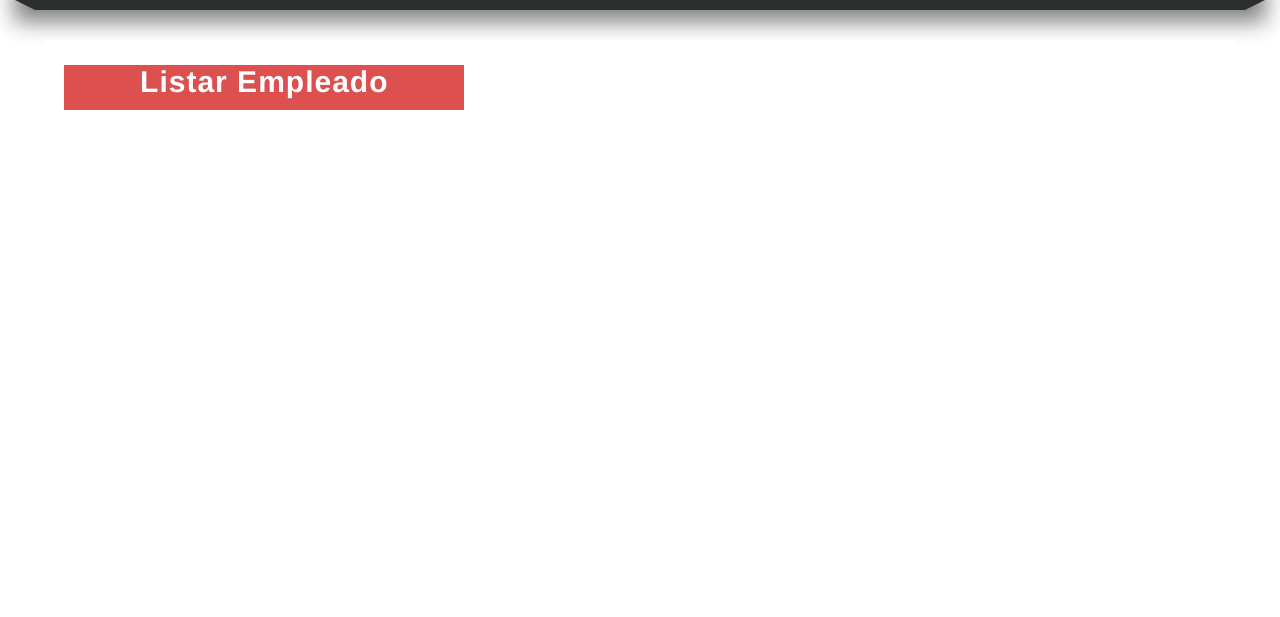
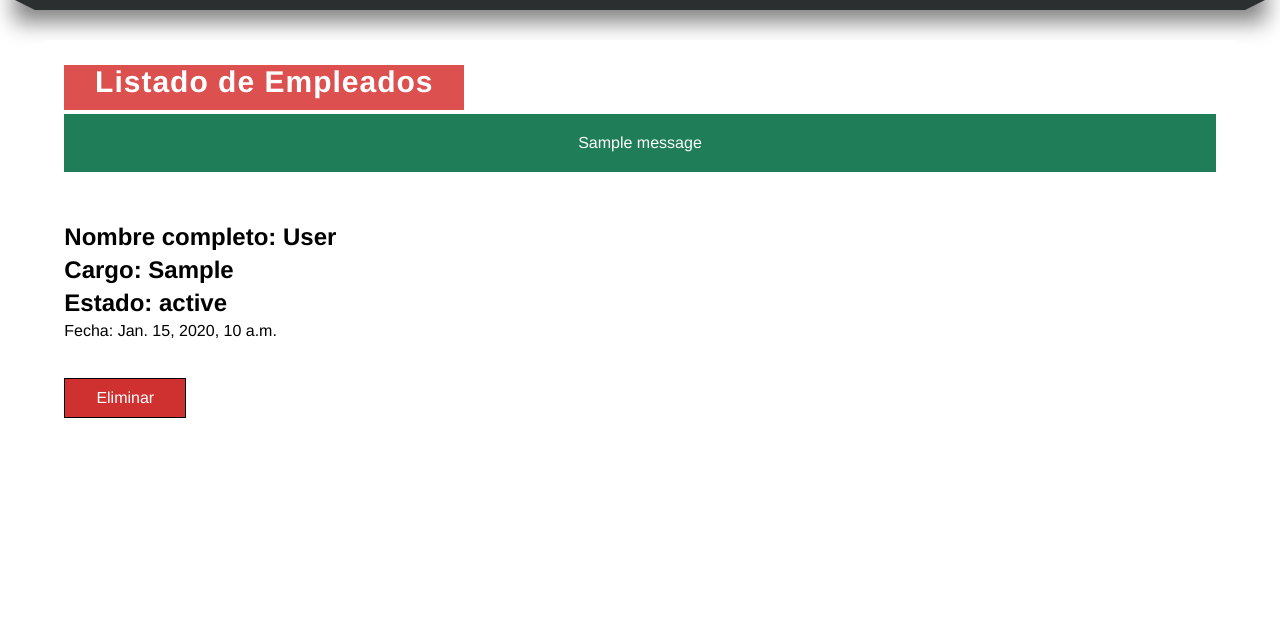
Before and after one commit to SergioByte/examen-susti, a Django app: page /listar_empleado in a window 1280 px wide. Shown: the part 182-799 px from the top of the page. Run offline with Django 3.2, Linux system fonts and the light colour scheme; tables that the repository leaves empty hold one stand-in row (values such as "Sample post"); one stand-in notice (Sample message) is shown.

Commit message:
CRUD EMPLEADO LISTO

```diff
--- a/EXASUSTITUTORIO/urls.py
+++ b/EXASUSTITUTORIO/urls.py
@@ -24,8 +24,9 @@ urlpatterns = [
     path('inicio/',views.index, name = "inicio"),
 
     path('listar_empleado', views.listar_empleado, name="listar_empleado"),
+    path('eliminar_empleado/<int:id>',views.eliminar_empleado, name="eliminar_empleado"),
+    path('save-empleado/',views.save_empleado, name="save_empleado"),
     path('create-full-empleado/',views.create_full_empleado, name="create_full_empleado"),
-
 
     path('listar_region', views.listar_region, name="listar_region"),
     path('eliminar_region/<int:id>',views.eliminar_region, name="eliminar_region"),
--- a/miapp/models.py
+++ b/miapp/models.py
@@ -14,3 +14,13 @@ class Region(models.Model):
     class Meta:
         verbose_name = "Region"
         verbose_name_plural = "Regiones"
+class Employee(models.Model):
+    fullname = models.CharField(max_length=50, verbose_name="Nombre Completo")
+    job = models.CharField(max_length=30, verbose_name="Trabajo")
+    image = models.ImageField(default='null', verbose_name="Identificacion", upload_to="empleados")
+    estado = models.CharField(max_length= 1, verbose_name="Estado")
+    creado = models.DateTimeField(auto_now_add=True, verbose_name="Creado")
+    actualizado = models.DateTimeField(auto_now=True, verbose_name="Editado")
+    class Meta:
+        verbose_name = "Empleado"
+        verbose_name_plural = "Empleados"
--- a/miapp/templates/listar_empleado.html
+++ b/miapp/templates/listar_empleado.html
@@ -1,11 +1,54 @@
 {% extends 'layout.html' %}
 
+{% block title %}
+    {{titulo}}
+{% endblock title %}
 
-{% block title %}
-    Listar carrera
-{% endblock %}
 {% block content %}
-    <H1 class="title">
-        Listar Empleado
-    </H1>
-{% endblock %}
+    <h1 class="title"> {{titulo}} </h1>
+    {% if messages %}
+        {% for message in messages %}
+            <div class="message">
+                {{message}}
+            </div>
+        {% endfor %}
+    {% endif %}
+
+
+    {% for employee in employees %}
+        <div class="empleado-item">
+            {% if empleado.imagen != 'null' %}
+                <div class="image">
+                    <br>
+                    <img src="{{empleado.imagen.url}}" />
+                </div>
+            {% endif %}
+            <div >
+                <br>
+
+                <h2>
+                    Nombre completo: {{employee.fullname}}
+                </h2>
+                <h2>
+                    Cargo: {{employee.job}}
+                </h2>
+                <h2>
+                    Estado: {{employee.estado}}
+                </h2>
+                <span class="date">
+                    Fecha: {{employee.creado}}
+                </span>
+                <p>
+
+                    <br>
+                    <a href="{% url 'eliminar_empleado' id=employee.id %}" class="btn btn-delete">
+                        Eliminar
+                    </a>
+                </p>
+            </div>
+            <div class="clearfix">
+            </div>
+        </div>
+    {% endfor %}
+
+{% endblock content %}
--- a/miapp/views.py
+++ b/miapp/views.py
@@ -3,6 +3,8 @@ from django.db.models import Q
 from django.contrib import messages
 from miapp.forms import FormRegion
 from miapp.models import Region
+from miapp.forms import FormEmpleado
+from miapp.models import Employee
 
 # Create your views here.
 layout = """
@@ -23,16 +25,67 @@ def index(request):
     })
 
 def listar_empleado(request):
-
+    employees = Employee.objects.all()
+    """
+    employees = Employee.objects.filter(
+        Q(nombre__contains="Py") |
+        Q(nombre__contains="Hab")
+    )
+    """
     return render(request, 'listar_empleado.html',{
-
+        'employees': employees,
+        'titulo': 'Listado de Empleados'
     })
 
+def eliminar_empleado(request, id):
+    employee = Employee.objects.get(pk=id)
+    employee.delete()
+    return redirect('listar_empleado')
+
+def save_empleado(request):
+    if request.method == 'POST':
+        fullname = request.POST['fullname']
+        if len(fullname)<=2:
+            return HttpResponse("<h2>El tamaño del nombre es pequeño, intente nuevamente</h2>")
+        job = request.POST['job']
+        estado = request.POST['estado']
+
+        employee = Employee(
+            fullname = fullname,
+            job= job,
+            estado = estado
+        )
+        employee.save()
+        return HttpResponse(f"Empleadocreada: {employee.fullname} ")
+    else:
+        return HttpResponse("<h2> No se ha podido registrar la region</h2>")
 
 def create_full_empleado(request):
+    if request.method == 'POST':
+        formulario1 = FormRegion(request.POST)
+        if formulario1.is_valid():
+            data_form = formulario1.cleaned_data
+            fullname = data_form['fullname']
+            job = data_form['job']
+            estado = data_form['estado']
+
+            employee = Employee(
+                fullname = fullname,
+                job = job,
+                estado = estado
+            )
+            employee.save()
+
+            #Es para crear un mensaje Flash (Solo se muestra una vez)
+            messages.success(request,f'Se registró correctamente al empleado {employee.id}')
+
+            return redirect('listar_empleado')
+    else:
+        formulario1 = FormEmpleado()
     return render(request, 'create_full_empleado.html',{
+        'form': formulario1
+    })
 
-    })
 
 def listar_region(request):
     regiones = Region.objects.all()
```
Also changed, not shown: miapp/forms.py (+42 -0 lines), miapp/templates/create_full_empleado.html (+10 -4 lines), db.sqlite3, miapp/migrations/0002_employee.py (added).
